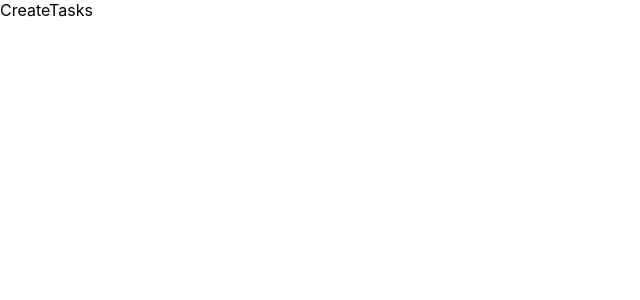
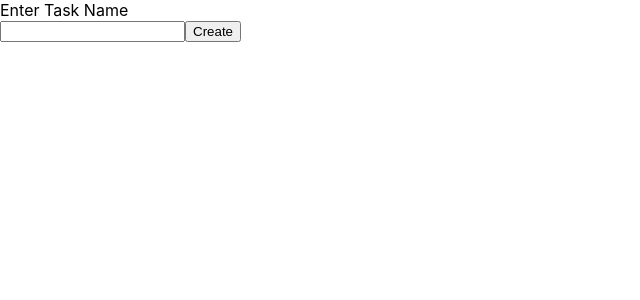
Before and after one commit to humnaPersonal/task-list, a React (Create React App) app: page /create-task in a window 1280 px wide. Shown: the top 300 px of the page, without its empty margins (0-640 px from the left). Built offline with nearby package versions, Linux system fonts and the light colour scheme.

Commit message:
create task and store in local storage

```diff
--- a/src/App.js
+++ b/src/App.js
@@ -1,23 +1,14 @@
-import logo from './logo.svg';
-import './App.css';
+import { useState } from "react";
+import { emptyList } from "./constants";
 
 function App() {
+  const [taskList, setTaskList] = useState([]);
+
   return (
-    <div className="App">
-      <header className="App-header">
-        <img src={logo} className="App-logo" alt="logo" />
-        <p>
-          Edit <code>src/App.js</code> and save to reload.
-        </p>
-        <a
-          className="App-link"
-          href="https://reactjs.org"
-          target="_blank"
-          rel="noopener noreferrer"
-        >
-          Learn React
-        </a>
-      </header>
+    <div>
+      {taskList.length > 0
+        ? taskList.map((list) => <div>{list.name}</div>)
+        : emptyList}
     </div>
   );
 }
--- /dev/null
+++ b/src/constants/index.js
@@ -0,0 +1 @@
+export const emptyList = "No task has been created"
--- a/src/create_task/CreateTasks.js
+++ b/src/create_task/CreateTasks.js
@@ -1,3 +1,33 @@
+import { useState } from "react";
+import { setItem } from "../utilities";
+
 export const CreateTasks = () => {
-    return <div>CreateTasks</div>
-}
+  const [taskName, setTaskName] = useState("");
+  const [taskList, setTaskList] = useState([]);
+  const [taskId, setTaskId] = useState(0);
+
+  const createTask = () => {
+    const tempTaskList = [...taskList];
+    tempTaskList.push({
+      taskId: taskId + 1,
+      name: taskName,
+    });
+    setTaskName("");
+    setTaskId(taskId + 1);
+    setTaskList(tempTaskList);
+    setItem("taskList", tempTaskList);
+    setItem("totalTasks", taskId);
+  };
+
+  return (
+    <div>
+      <div>Enter Task Name</div>
+      <input
+        value={taskName}
+        name="task-list"
+        onChange={(e) => setTaskName(e.target.value)}
+      />
+      <button onClick={createTask}>Create</button>
+    </div>
+  );
+};
--- a/src/list_task/ListTasks.js
+++ b/src/list_task/ListTasks.js
@@ -1,3 +1,14 @@
+import { useState } from "react";
+import { emptyList } from "../constants";
+
 export const ListTasks = () => {
-    return <div>ListTasks</div>
-}
+  const [taskList, setTaskList] = useState([]);
+
+  return (
+    <div>
+      {taskList.length > 0
+        ? taskList.map((list) => <div>{list.name}</div>)
+        : emptyList}
+    </div>
+  );
+};
--- a/src/utilities/index.js
+++ b/src/utilities/index.js
@@ -1,7 +1,7 @@
 export const getItem = (key) => {
-    localStorage.getItem(key)
+    return JSON.parse(localStorage.getItem(key))
 }
 
 export const setItem = (key, value) => {
-    localStorage.getItem(key, value)
+    localStorage.setItem(key, JSON.stringify(value))
 }
```
